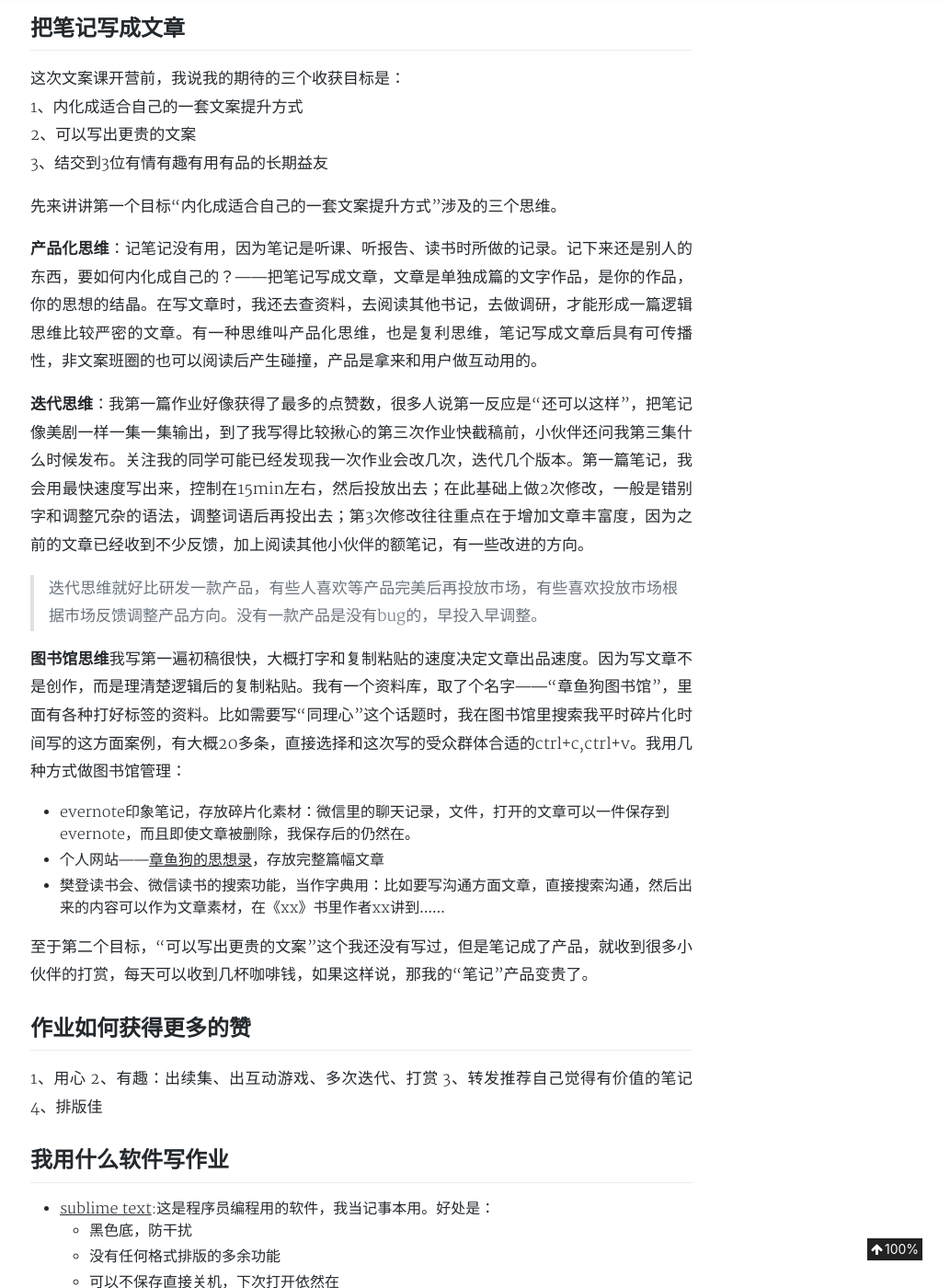
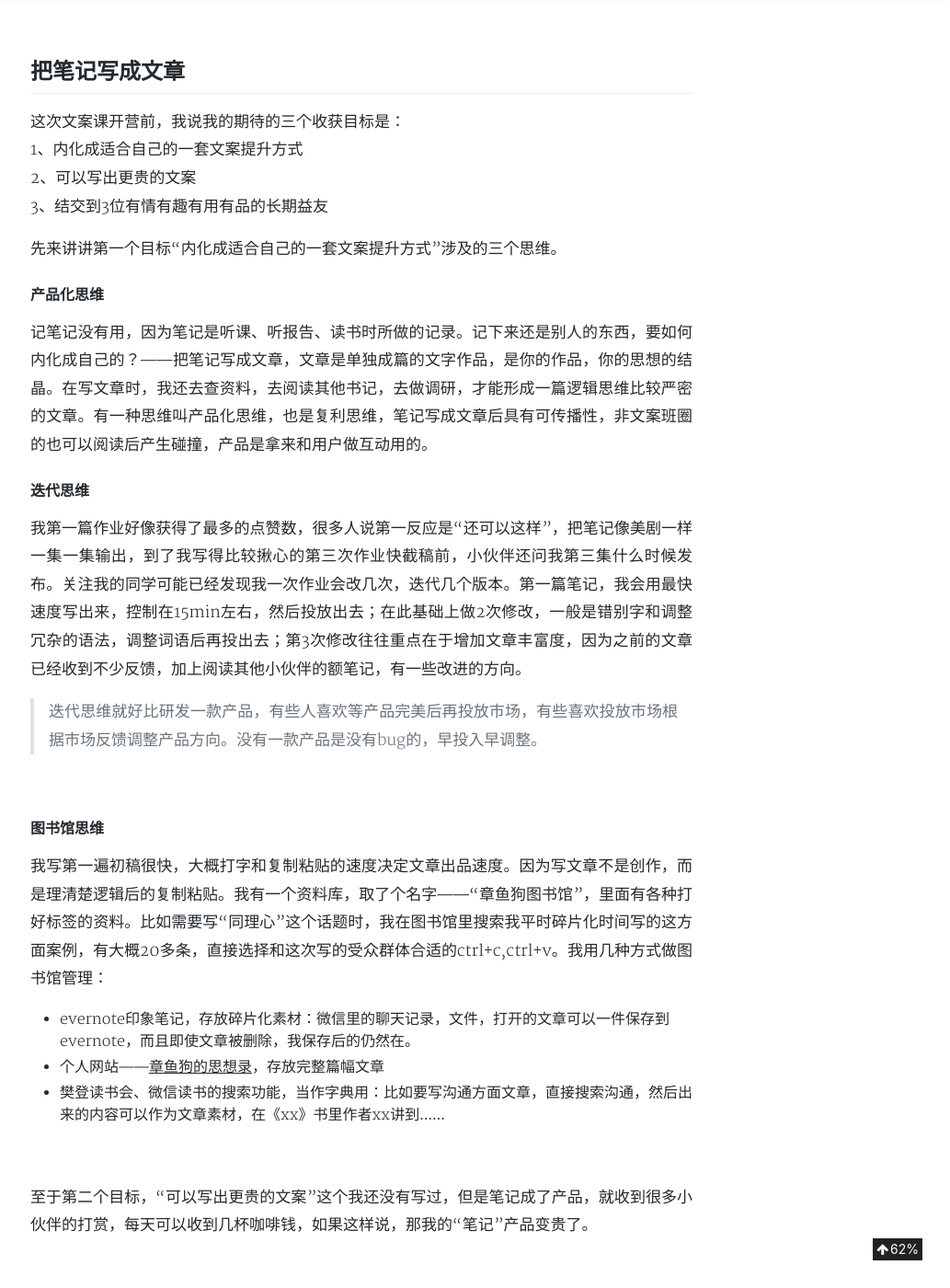
Before and after one commit to aJiea/ajiea.github.io, a Jekyll site: the page built from _posts/2019-04-21-writer-tools.md, in a window 1280 px wide and 1400 px high, scrolled down 710 px. Shown: the whole window at 92% size, without its empty margins (247-1280 px from the left). Built offline with Jekyll 4.4.1, drawn with Linux system fonts in a browser that asks for light colours; nearby versions of some CDN libraries; comment, search, counter and statistics services are not loaded; a style sheet for code colours, icons or effects is not loaded; some of the changed text lies outside the part shown.

Commit message:
Update 2019-04-21-writer-tools.md

```diff
--- a/_posts/2019-04-21-writer-tools.md
+++ b/_posts/2019-04-21-writer-tools.md
@@ -17,6 +17,8 @@ categories: 'WRITING'
 4、建立适合自己的时间分析分类，开展个性化时间管理和数据分析<br/>
 5、免费，开源
 
+<br/>
+
 ## 把笔记写成文章
 
 这次文案课开营前，我说我的期待的三个收获目标是：<br/>
@@ -26,28 +28,42 @@ categories: 'WRITING'
 
 先来讲讲第一个目标“内化成适合自己的一套文案提升方式”涉及的三个思维。
 
-**产品化思维**：记笔记没有用，因为笔记是听课、听报告、读书时所做的记录。记下来还是别人的东西，要如何内化成自己的？——把笔记写成文章，文章是单独成篇的文字作品，是你的作品，你的思想的结晶。在写文章时，我还去查资料，去阅读其他书记，去做调研，才能形成一篇逻辑思维比较严密的文章。有一种思维叫产品化思维，也是复利思维，笔记写成文章后具有可传播性，非文案班圈的也可以阅读后产生碰撞，产品是拿来和用户做互动用的。
+#### 产品化思维
 
-**迭代思维**：我第一篇作业好像获得了最多的点赞数，很多人说第一反应是“还可以这样”，把笔记像美剧一样一集一集输出，到了我写得比较揪心的第三次作业快截稿前，小伙伴还问我第三集什么时候发布。关注我的同学可能已经发现我一次作业会改几次，迭代几个版本。第一篇笔记，我会用最快速度写出来，控制在15min左右，然后投放出去；在此基础上做2次修改，一般是错别字和调整冗杂的语法，调整词语后再投出去；第3次修改往往重点在于增加文章丰富度，因为之前的文章已经收到不少反馈，加上阅读其他小伙伴的额笔记，有一些改进的方向。
+记笔记没有用，因为笔记是听课、听报告、读书时所做的记录。记下来还是别人的东西，要如何内化成自己的？——把笔记写成文章，文章是单独成篇的文字作品，是你的作品，你的思想的结晶。在写文章时，我还去查资料，去阅读其他书记，去做调研，才能形成一篇逻辑思维比较严密的文章。有一种思维叫产品化思维，也是复利思维，笔记写成文章后具有可传播性，非文案班圈的也可以阅读后产生碰撞，产品是拿来和用户做互动用的。
+<br/>
+
+
+#### 迭代思维
+
+我第一篇作业好像获得了最多的点赞数，很多人说第一反应是“还可以这样”，把笔记像美剧一样一集一集输出，到了我写得比较揪心的第三次作业快截稿前，小伙伴还问我第三集什么时候发布。关注我的同学可能已经发现我一次作业会改几次，迭代几个版本。第一篇笔记，我会用最快速度写出来，控制在15min左右，然后投放出去；在此基础上做2次修改，一般是错别字和调整冗杂的语法，调整词语后再投出去；第3次修改往往重点在于增加文章丰富度，因为之前的文章已经收到不少反馈，加上阅读其他小伙伴的额笔记，有一些改进的方向。
 
 > 迭代思维就好比研发一款产品，有些人喜欢等产品完美后再投放市场，有些喜欢投放市场根据市场反馈调整产品方向。没有一款产品是没有bug的，早投入早调整。
 
-**图书馆思维**我写第一遍初稿很快，大概打字和复制粘贴的速度决定文章出品速度。因为写文章不是创作，而是理清楚逻辑后的复制粘贴。我有一个资料库，取了个名字——“章鱼狗图书馆”，里面有各种打好标签的资料。比如需要写“同理心”这个话题时，我在图书馆里搜索我平时碎片化时间写的这方面案例，有大概20多条，直接选择和这次写的受众群体合适的ctrl+c,ctrl+v。我用几种方式做图书馆管理：
+
+<br/>
+
+#### 图书馆思维
+
+我写第一遍初稿很快，大概打字和复制粘贴的速度决定文章出品速度。因为写文章不是创作，而是理清楚逻辑后的复制粘贴。我有一个资料库，取了个名字——“章鱼狗图书馆”，里面有各种打好标签的资料。比如需要写“同理心”这个话题时，我在图书馆里搜索我平时碎片化时间写的这方面案例，有大概20多条，直接选择和这次写的受众群体合适的ctrl+c,ctrl+v。我用几种方式做图书馆管理：
 - evernote印象笔记，存放碎片化素材：微信里的聊天记录，文件，打开的文章可以一件保存到evernote，而且即使文章被删除，我保存后的仍然在。
 - 个人网站——[章鱼狗的思想录](https://ajiea.github.io)，存放完整篇幅文章
 - 樊登读书会、微信读书的搜索功能，当作字典用：比如要写沟通方面文章，直接搜索沟通，然后出来的内容可以作为文章素材，在《xx》书里作者xx讲到……
 
+<br/>
 
 至于第二个目标，“可以写出更贵的文案”这个我还没有写过，但是笔记成了产品，就收到很多小伙伴的打赏，每天可以收到几杯咖啡钱，如果这样说，那我的“笔记”产品变贵了。
 
+<br/>
 
 ## 作业如何获得更多的赞
 
-1、用心
-2、有趣：出续集、出互动游戏、多次迭代、打赏
-3、转发推荐自己觉得有价值的笔记
+1、用心<br/>
+2、有趣：出续集、出互动游戏、多次迭代、打赏<br/>
+3、转发推荐自己觉得有价值的笔记<br/>
 4、排版佳
 
+<br/>
 
 ## 我用什么软件写作业
 
```
Also changed, not shown: other parts of _posts/2019-04-21-writer-tools.md (+3 -0 lines).
